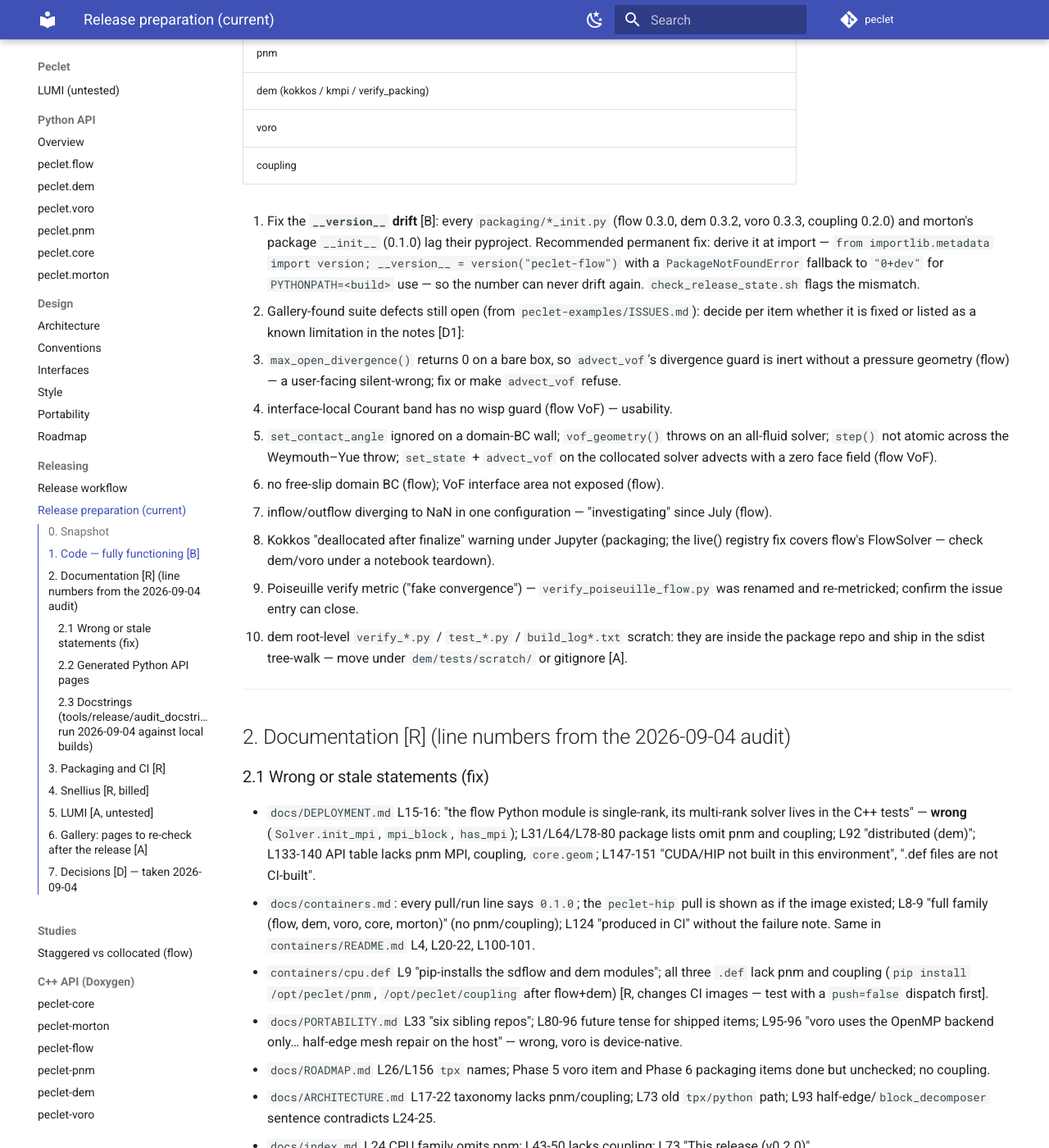
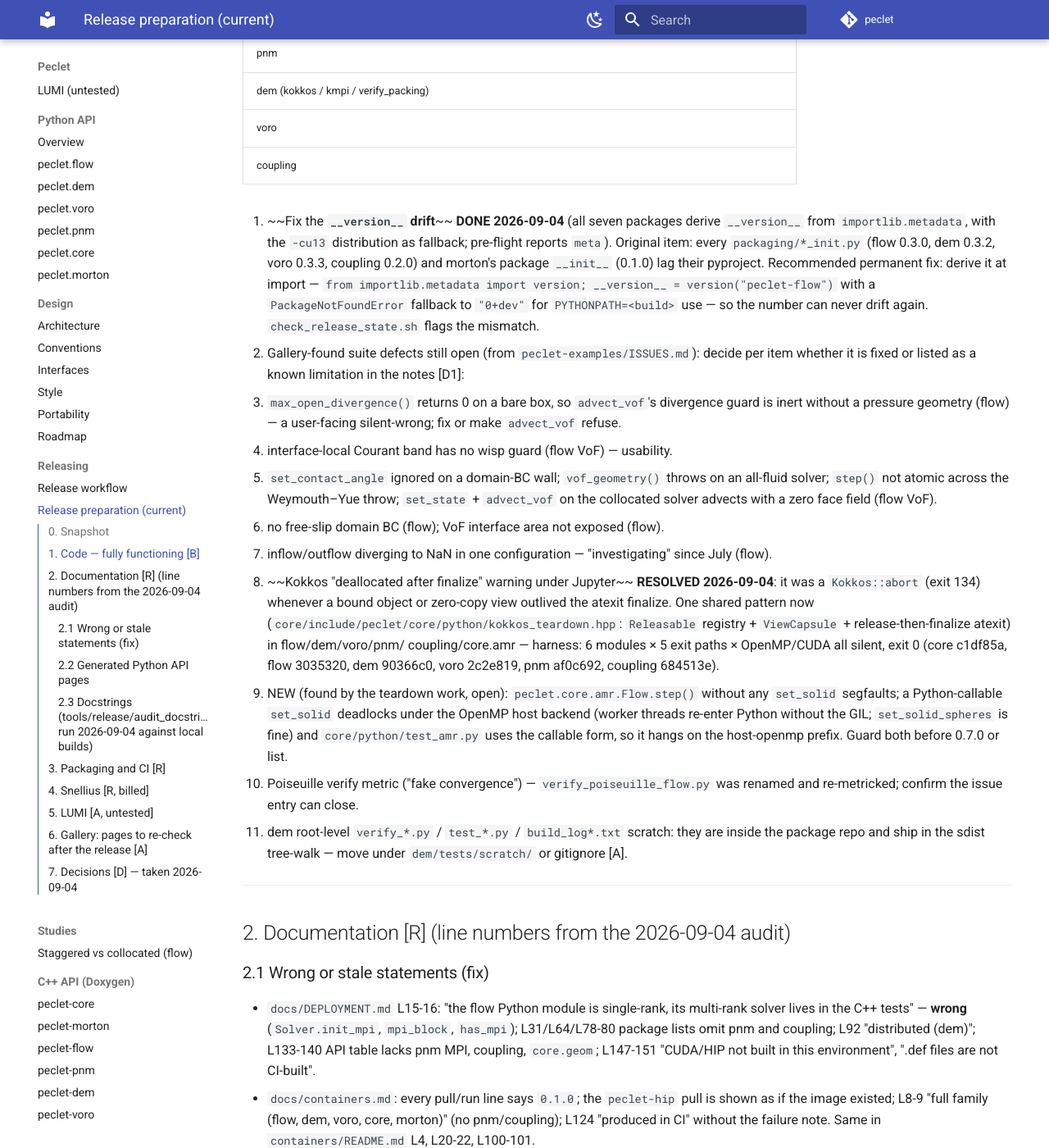
Before and after one commit to computational-chemical-engineering/peclet, an MkDocs documentation site: the page built from docs/RELEASE_PREP.md, in a window 1280 px wide and 1400 px high, scrolled down 2023 px. Shown: the whole window at 82% size. Built offline with MkDocs 1.6.1 and Material for MkDocs 9.7.7, drawn with Linux system fonts in a browser that asks for light colours; comment, search, counter and statistics services are not loaded; some of the changed text lies outside the part shown.

Commit message:
RELEASE_PREP/CHANGELOG: teardown resolved, __version__ done, CUDA family done, two new amr sharp edges
Co-Authored-By: Claude Fable 5.1 <noreply@anthropic.com>
Claude-Session: https://claude.ai/code/session_01Ad6J2id7ig4LfsyWA17jnx

```diff
--- a/docs/RELEASE_PREP.md
+++ b/docs/RELEASE_PREP.md
@@ -59,7 +59,8 @@ Other facts of the snapshot:
    | voro | | | | |
    | coupling | | | | |
 
-3. Fix the **`__version__` drift** [B]: every `packaging/*_init.py` (flow 0.3.0, dem 0.3.2, voro 0.3.3,
+3. ~~Fix the **`__version__` drift**~~ **DONE 2026-09-04** (all seven packages derive `__version__` from
+   `importlib.metadata`, with the `-cu13` distribution as fallback; pre-flight reports `meta`). Original item: every `packaging/*_init.py` (flow 0.3.0, dem 0.3.2, voro 0.3.3,
    coupling 0.2.0) and morton's package `__init__` (0.1.0) lag their pyproject. Recommended permanent
    fix: derive it at import — `from importlib.metadata import version; __version__ = version("peclet-flow")`
    with a `PackageNotFoundError` fallback to `"0+dev"` for `PYTHONPATH=<build>` use — so the number
@@ -74,8 +75,16 @@ Other facts of the snapshot:
      solver advects with a zero face field (flow VoF).
    - no free-slip domain BC (flow); VoF interface area not exposed (flow).
    - inflow/outflow diverging to NaN in one configuration — "investigating" since July (flow).
-   - Kokkos "deallocated after finalize" warning under Jupyter (packaging; the live() registry fix
-     covers flow's FlowSolver — check dem/voro under a notebook teardown).
+   - ~~Kokkos "deallocated after finalize" warning under Jupyter~~ **RESOLVED 2026-09-04**: it was a
+     `Kokkos::abort` (exit 134) whenever a bound object or zero-copy view outlived the atexit
+     finalize. One shared pattern now (`core/include/peclet/core/python/kokkos_teardown.hpp`:
+     `Releasable` registry + `ViewCapsule` + release-then-finalize atexit) in flow/dem/voro/pnm/
+     coupling/core.amr — harness: 6 modules × 5 exit paths × OpenMP/CUDA all silent, exit 0
+     (core c1df85a, flow 3035320, dem 90366c0, voro 2c2e819, pnm af0c692, coupling 684513e).
+   - NEW (found by the teardown work, open): `peclet.core.amr.Flow.step()` without any `set_solid`
+     segfaults; a Python-callable `set_solid` deadlocks under the OpenMP host backend (worker threads
+     re-enter Python without the GIL; `set_solid_spheres` is fine) and `core/python/test_amr.py`
+     uses the callable form, so it hangs on the host-openmp prefix. Guard both before 0.7.0 or list.
    - Poiseuille verify metric ("fake convergence") — `verify_poiseuille_flow.py` was renamed and
      re-metricked; confirm the issue entry can close.
 5. dem root-level `verify_*.py` / `test_*.py` / `build_log*.txt` scratch: they are inside the
@@ -148,7 +157,14 @@ names missing (all VoF, scenes, MPI, rebalance), dem 43 of 91, voro 38 of 63 (`F
 
 ## 3. Packaging and CI [R]
 
-1. **CUDA family** [D3]: today only `peclet-flow-cu13`. Recommended for 0.7.0: add `cuda-wheel`
+1. **CUDA family** [D3] — **DONE 2026-09-04** (pnm 76fd56e, dem 1f72dc4, voro 749cd26, umbrella ed3ec42):
+   `packaging/pyproject-cuda.toml` + `cuda-wheel` jobs in pnm/dem/voro, `peclet-cu13` metapackage
+   (`packaging/pyproject-cu13.toml`, umbrella `build-cu13` job). Validated locally in one fresh venv: all four
+   modules `execution_space == Cuda`, libcudart from the `nvidia-cuda-runtime` wheel, pnm 7199 pores, dem
+   bit-identical to the dev tree, voro smoke PASS, flow exact (its exit-134 teardown abort is now fixed too).
+   CI-only unknowns: dem's ArborX build inside the manylinux container; the jobs need core 0.6.0 + repinned
+   `PECLET_TPX_TAG` (an isolated build at v0.5.0 lacks the geom headers); Trusted Publishers for the four
+   new names. Original item: today only `peclet-flow-cu13`. Recommended for 0.7.0: add `cuda-wheel`
    jobs + `packaging/pyproject-cuda.toml` for **pnm, dem, voro** (dem: add the ArborX build to the
    prefix step) and a `peclet-cu13` metapackage from the umbrella, so `pip install peclet-cu13`
    mirrors `pip install peclet`. Validate each with a local `pip wheel` against `extern/install/nvidia-cuda`
```
Also changed, not shown: CHANGELOG.md (+6 -1 lines).
